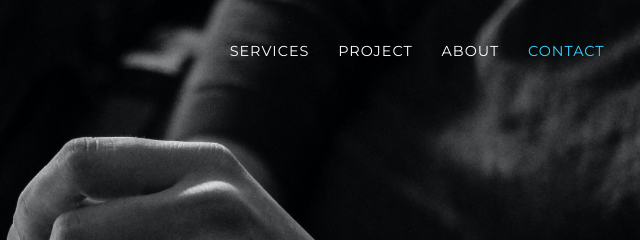
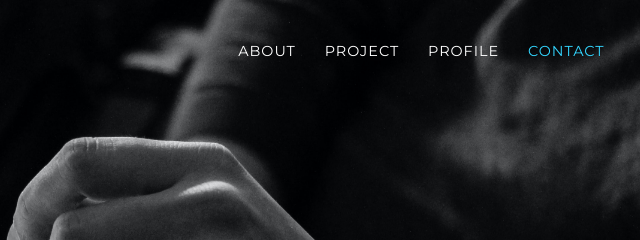
Before and after one commit to ionbisa/website-portfolio, a website with bundled scripts: page index.html in a window 1280 px wide. Shown: the top 240 px of the page, 576-1216 px from the left. Built offline with nearby package versions, Linux system fonts and the light colour scheme; a web font is replaced by a local one.

Commit message:
update navbar

```diff
--- a/index.html
+++ b/index.html
@@ -43,13 +43,13 @@
         <div class="collapse navbar-collapse" id="navbarResponsive">
           <ul class="navbar-nav text-uppercase ml-auto">
             <li class="nav-item">
-              <a class="nav-link js-scroll-trigger" href="#services">Services</a>
+              <a class="nav-link js-scroll-trigger" href="#services">About</a>
             </li>
             <li class="nav-item">
               <a class="nav-link js-scroll-trigger" href="#portfolio">Project</a>
             </li>
             <li class="nav-item">
-              <a class="nav-link js-scroll-trigger" href="#about">About</a>
+              <a class="nav-link js-scroll-trigger" href="#about">Profile</a>
             </li>
             <li class="nav-item">
               <a class="nav-link js-scroll-trigger" href="#contact">Contact</a>
@@ -75,7 +75,7 @@
       <div class="container">
         <div class="row">
           <div class="col-lg-12 text-center">
-           <!--  <h2 class="section-heading text-uppercase">Services</h2> -->
+            <h2 class="section-heading text-uppercase">About</h2>
             <h3 class="section-subheading text-muted">selamat datang di web portfolio saya. Saya merupakan seorang yang punya banyak hobi dan ketertarikan terhadap banyak hal. saya seorang yang cenderung seimbang, tidak telalu pemikir dan tidak terlalu perasa. Oleh sebab itu saya bisa menguasai banyak hal tanpa mengeluh untuk mempelajarinya. Karena banyak hal itulah, disini saya mencoba mengekspresikan hal tersebut. Silahkan jelajahi karya saya. Terima Kasih.</h3>
           </div>
         </div>
@@ -212,7 +212,7 @@
       <div class="container">
         <div class="row">
           <div class="col-lg-12 text-center">
-            <h2 class="section-heading text-uppercase">About</h2>
+            <h2 class="section-heading text-uppercase">Profile</h2>
             <h3 class="section-subheading text-muted">Saya seorang yang antusias dan imajinatif. hal tersebut membuat saya selalu tertarik dengan belajar hal-hal baru yang menurut saya menarik. sifat itu juga yang mendorong saya untuk masuk dan belajar dalam bidang teknologi. Saya mempunyai dorongan bahwa bidang ini akan menguasai berbagai macam sektor yang sudah terbangun selama ini.</h3>
           </div>
         </div>
```
